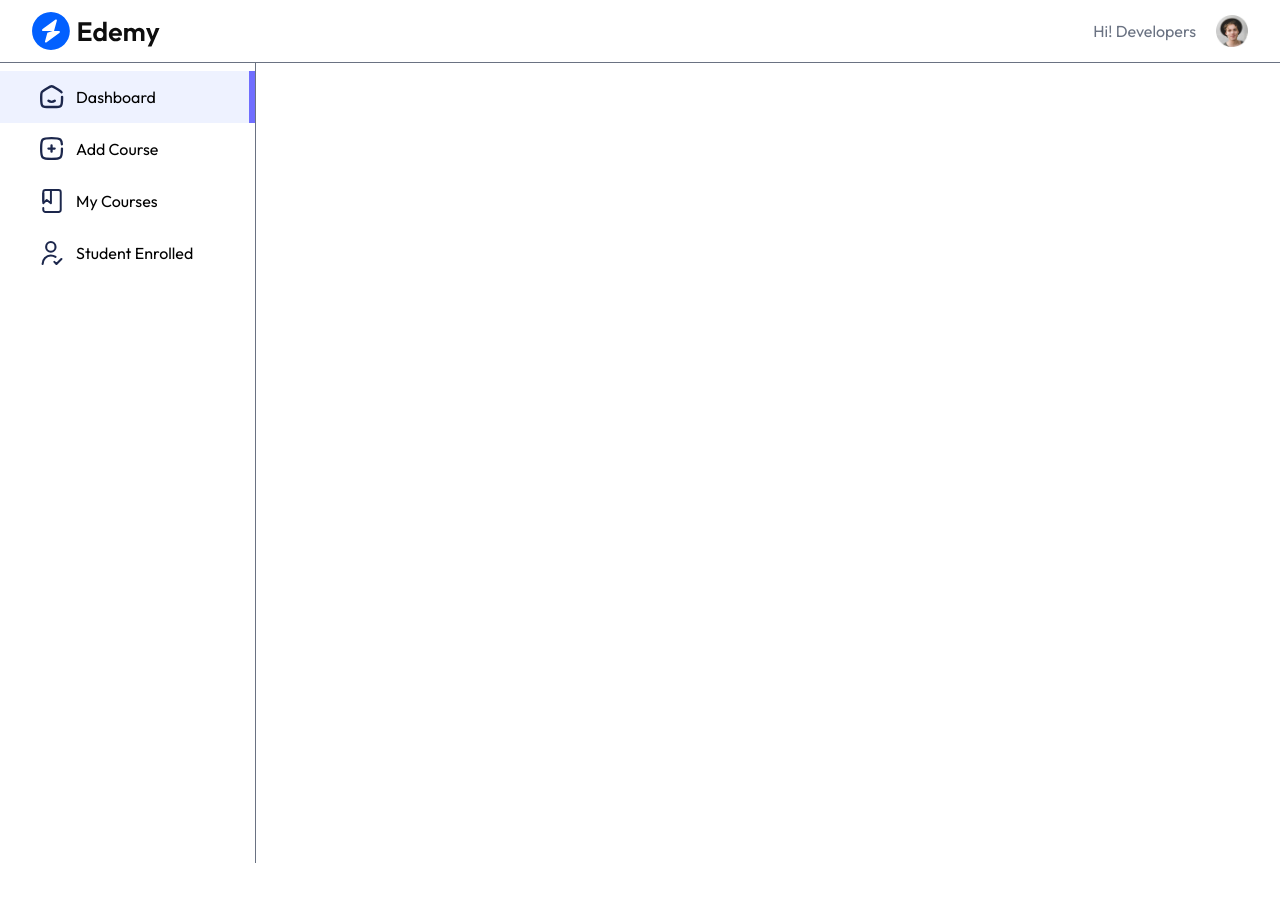
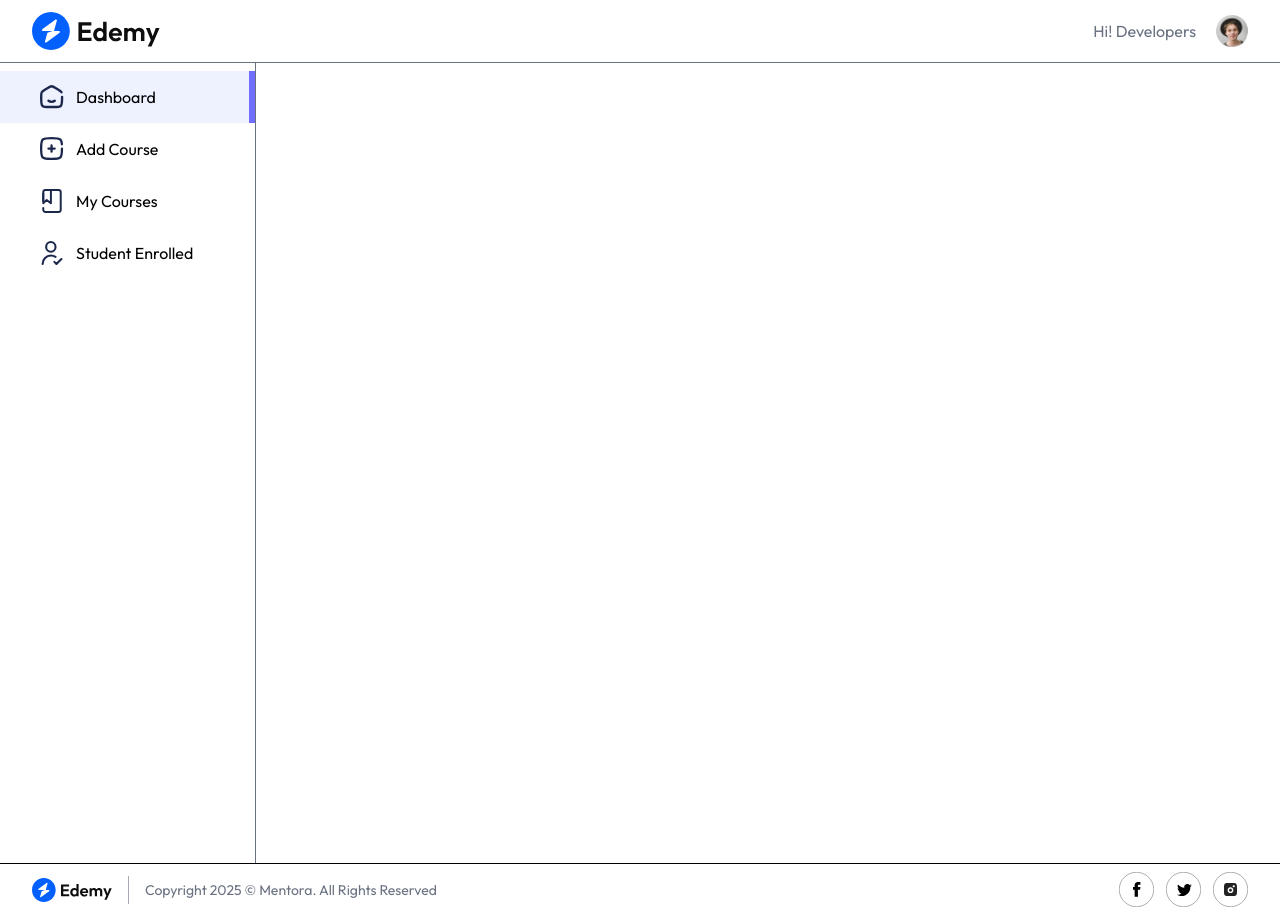
Before and after one commit to prnvgithub28/Mentora, a React (Vite) app: page /educator in a window 1280 px wide. Before the commit the page ends 863 px from the top, so only its background shows below. Built offline with nearby package versions, Linux system fonts and the light colour scheme; no server answers.

Commit message:
added footer to the educator page

```diff
--- a/src/components/educator/Footer.jsx
+++ b/src/components/educator/Footer.jsx
@@ -1,10 +1,26 @@
 import React from 'react'
+import { assets } from '../../assets/assets'
 
 const Footer = () => {
   return (
-    <div>
-      <h1>Edu footer</h1>
-    </div>
+    <footer className='flex md:flex-row flex-col-reverse items-center justify-between text-left w-full px-8 border-t'>
+      <div className='flex items-center gap-4'>
+        <img src={assets.logo} alt='logo' className='hidden md:block w-20' />
+        <div className='hidden md:block h-7 w-px bg-gray-500/60'></div>
+        <p className='py-4 text-center text-xs md:text-sm text-gray-500'>Copyright 2025 © Mentora. All Rights Reserved </p>
+      </div>
+      <div className='flex items-center gap-3 max-md:mt-4'>
+        <a href='#'>
+          <img src={assets.facebook_icon} alt='facebook_icon' />
+        </a>
+        <a href='#'>
+          <img src={assets.twitter_icon} alt='twitter_icon' />
+        </a>
+        <a href='#'>
+          <img src={assets.instagram_icon} alt='instagram_icon' />
+        </a>
+      </div>
+    </footer>
   )
 }
 
--- a/src/pages/educator/Educator.jsx
+++ b/src/pages/educator/Educator.jsx
@@ -2,6 +2,7 @@
 import { Outlet } from 'react-router-dom'
 import Navbar from '../../components/educator/Navbar'
 import Sidebar from '../../components/educator/Sidebar'
+import Footer from '../../components/educator/Footer'
 const Educator = () => {
   return (
     <div className='text-default min-h-screen bg-white'>
@@ -12,6 +13,7 @@
           {<Outlet />}
         </div>
       </div>
+      <Footer />
     </div>
   )
 }
```
